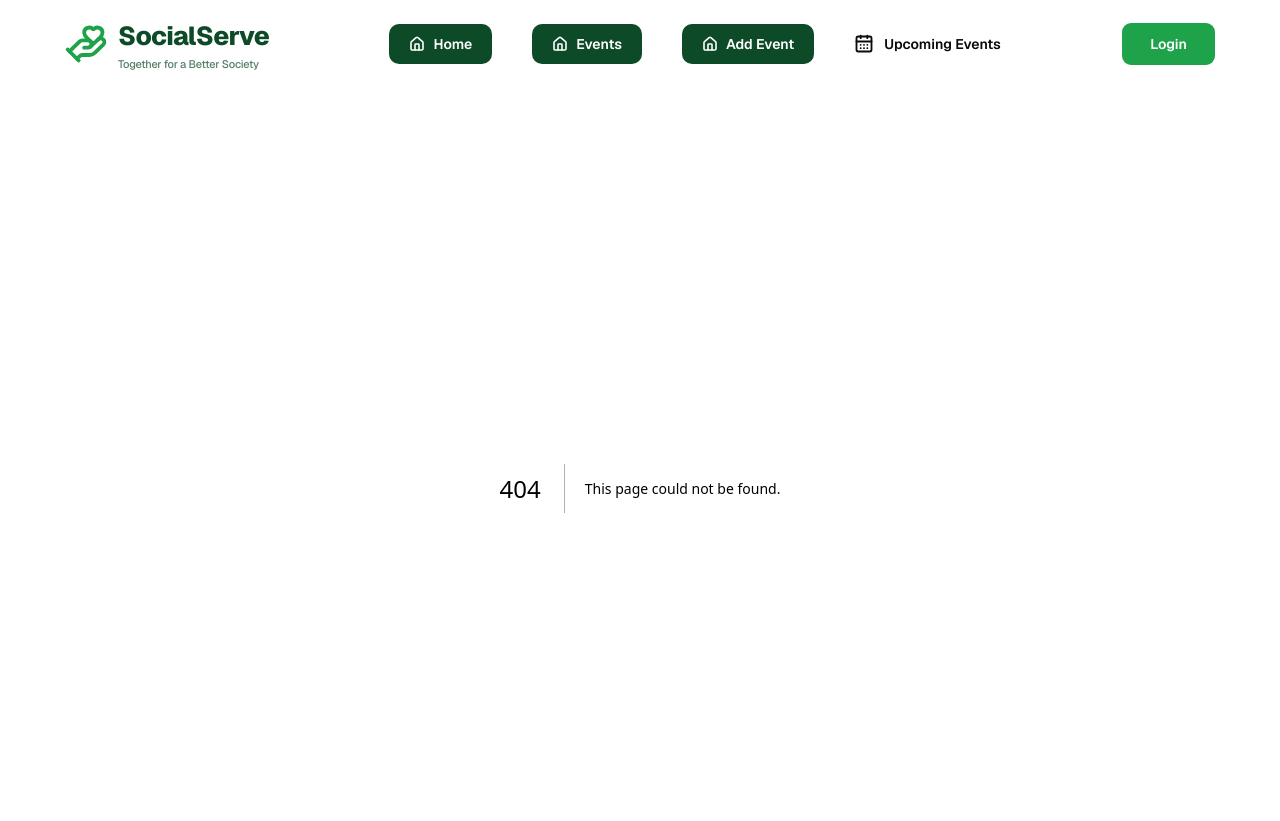
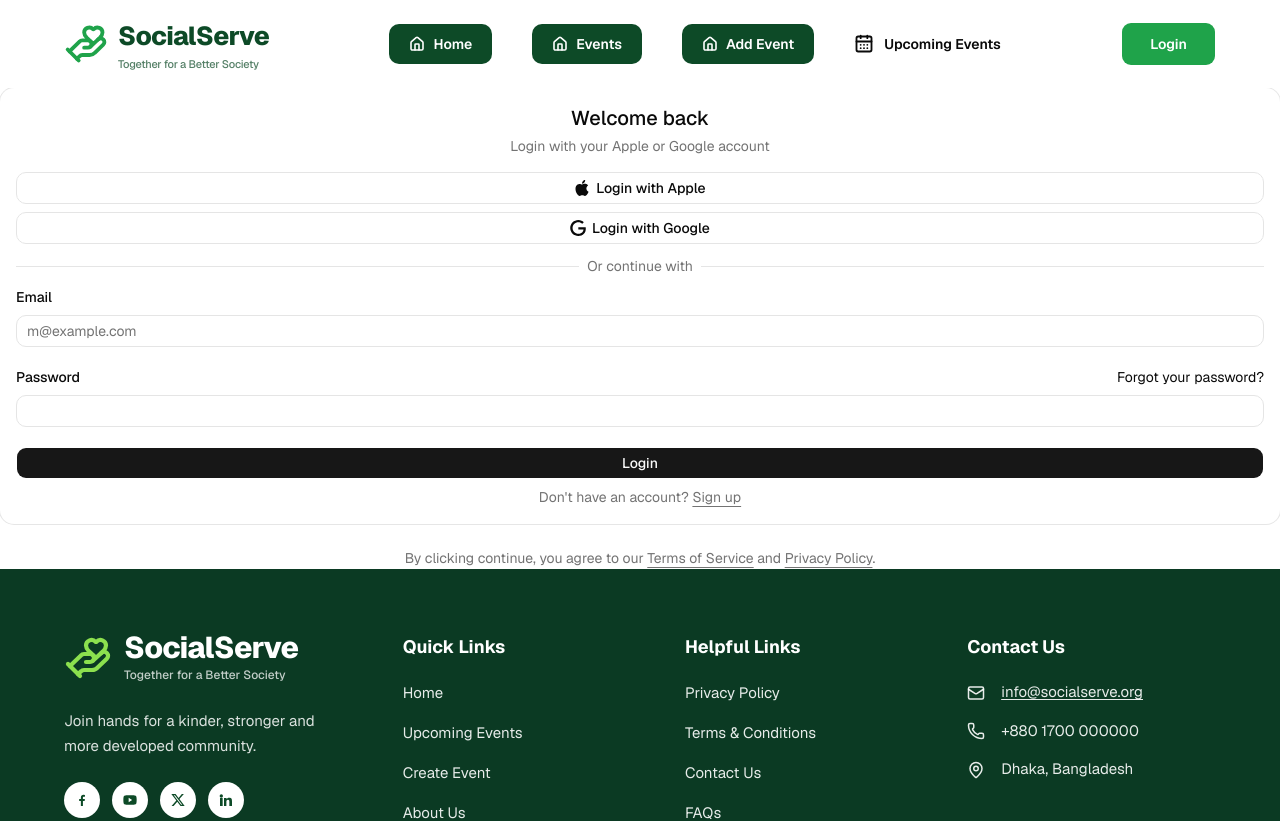
Before and after one commit to mehediwpx/social-dev-client, a Next.js app: page /signup in a window 1280 px wide. Before the commit this address had no page. Shown: the top 821 px of the page. Built offline with nearby package versions, Linux system fonts and the light colour scheme.

Commit message:
betterauth install and all setup

```diff
--- a/package.json
+++ b/package.json
@@ -10,7 +10,9 @@
   },
   "dependencies": {
     "@base-ui/react": "^1.9.0",
+    "@better-auth/mongo-adapter": "^1.7.17",
     "@shadcn/react": "^0.3.1",
+    "better-auth": "^1.7.17",
     "class-variance-authority": "^0.7.1",
     "cmdk": "^1.1.1",
     "cn": "^0.5.2",
@@ -18,6 +20,7 @@
     "embla-carousel-react": "^8.6.0",
     "input-otp": "^1.5.0",
     "lucide-react": "^1.67.0",
+    "mongodb": "^7.8.0",
     "next": "16.4.5",
     "react": "19.3.0",
     "react-day-picker": "^10.0.2",
--- /dev/null
+++ b/src/app/api/auth/[...all]/route.jsx
@@ -0,0 +1,4 @@
+import { auth } from "@/lib/auth"; // path to your auth file
+import { toNextJsHandler } from "better-auth/next-js";
+
+export const { POST, GET } = toNextJsHandler(auth);
--- /dev/null
+++ b/src/app/signup/page.jsx
@@ -0,0 +1,93 @@
+import { cn } from "cn";
+
+import { Button } from "@/components/ui/button";
+import {
+  Card,
+  CardContent,
+  CardDescription,
+  CardHeader,
+  CardTitle,
+} from "@/components/ui/card";
+import {
+  Field,
+  FieldDescription,
+  FieldGroup,
+  FieldLabel,
+  FieldSeparator,
+} from "@/components/ui/field";
+import { Input } from "@/components/ui/input";
+
+export default function SignupPge() {
+  return (
+    <div className="flex flex-col gap-6">
+      <Card>
+        <CardHeader className="text-center">
+          <CardTitle className="text-xl">Welcome back</CardTitle>
+          <CardDescription>
+            Login with your Apple or Google account
+          </CardDescription>
+        </CardHeader>
+        <CardContent>
+          <form>
+            <FieldGroup>
+              <Field>
+                <Button variant="outline" type="button">
+                  <svg xmlns="http://www.w3.org/2000/svg" viewBox="0 0 24 24">
+                    <path
+                      d="M12.152 6.896c-.948 0-2.415-1.078-3.96-1.04-2.04.027-3.91 1.183-4.961 3.014-2.117 3.675-.546 9.103 1.519 12.09 1.013 1.454 2.208 3.09 3.792 3.039 1.52-.065 2.09-.987 3.935-.987 1.831 0 2.35.987 3.96.948 1.637-.026 2.676-1.48 3.676-2.948 1.156-1.688 1.636-3.325 1.662-3.415-.039-.013-3.182-1.221-3.22-4.857-.026-3.04 2.48-4.494 2.597-4.559-1.429-2.09-3.623-2.324-4.39-2.376-2-.156-3.675 1.09-4.61 1.09zM15.53 3.83c.843-1.012 1.4-2.427 1.245-3.83-1.207.052-2.662.805-3.532 1.818-.78.896-1.454 2.338-1.273 3.714 1.338.104 2.715-.688 3.559-1.701"
+                      fill="currentColor"
+                    />
+                  </svg>
+                  Login with Apple
+                </Button>
+                <Button variant="outline" type="button">
+                  <svg xmlns="http://www.w3.org/2000/svg" viewBox="0 0 24 24">
+                    <path
+                      d="M12.48 10.92v3.28h7.84c-.24 1.84-.853 3.187-1.787 4.133-1.147 1.147-2.933 2.4-6.053 2.4-4.827 0-8.6-3.893-8.6-8.72s3.773-8.72 8.6-8.72c2.6 0 4.507 1.027 5.907 2.347l2.307-2.307C18.747 1.44 16.133 0 12.48 0 5.867 0 .307 5.387.307 12s5.56 12 12.173 12c3.573 0 6.267-1.173 8.373-3.36 2.16-2.16 2.84-5.213 2.84-7.667 0-.76-.053-1.467-.173-2.053H12.48z"
+                      fill="currentColor"
+                    />
+                  </svg>
+                  Login with Google
+                </Button>
+              </Field>
+              <FieldSeparator className="*:data-[slot=field-separator-content]:bg-card">
+                Or continue with
+              </FieldSeparator>
+              <Field>
+                <FieldLabel htmlFor="email">Email</FieldLabel>
+                <Input
+                  id="email"
+                  type="email"
+                  placeholder="m@example.com"
+                  required
+                />
+              </Field>
+              <Field>
+                <div className="flex items-center">
+                  <FieldLabel htmlFor="password">Password</FieldLabel>
+                  <a
+                    href="#"
+                    className="ml-auto text-sm underline-offset-4 hover:underline"
+                  >
+                    Forgot your password?
+                  </a>
+                </div>
+                <Input id="password" type="password" required />
+              </Field>
+              <Field>
+                <Button type="submit">Login</Button>
+                <FieldDescription className="text-center">
+                  Don&apos;t have an account? <a href="#">Sign up</a>
+                </FieldDescription>
+              </Field>
+            </FieldGroup>
+          </form>
+        </CardContent>
+      </Card>
+      <FieldDescription className="px-6 text-center">
+        By clicking continue, you agree to our <a href="#">Terms of Service</a>{" "}
+        and <a href="#">Privacy Policy</a>.
+      </FieldDescription>
+    </div>
+  );
+}
--- /dev/null
+++ b/src/lib/auth-client.jsx
@@ -0,0 +1,5 @@
+import { createAuthClient } from "better-auth/react";
+export const authClient = createAuthClient({
+  /** The base URL of the server (optional if you're using the same domain) */
+  baseURL: process.env.BETTER_AUTH_URL,
+});
--- /dev/null
+++ b/src/lib/auth.jsx
@@ -0,0 +1,15 @@
+import { betterAuth } from "better-auth";
+import { MongoClient } from "mongodb";
+import { mongodbAdapter } from "@better-auth/mongo-adapter";
+
+const client = new MongoClient(process.env.MONGODB_URL);
+const db = client.db("socialDevDB");
+
+export const auth = betterAuth({
+  database: mongodbAdapter(db, {
+    client,
+  }),
+  emailAndPassword: {
+    enabled: true,
+  },
+});
```
Also changed, not shown: 1 other file (tests, documents, lock files or other folders).
